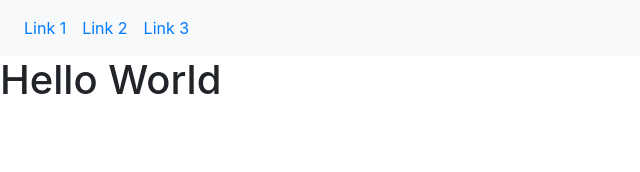
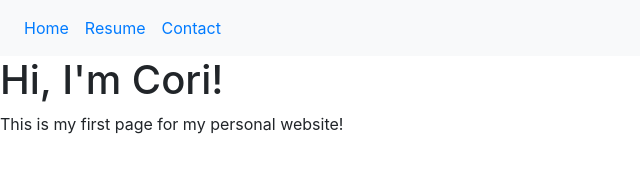
Before and after one commit to CoriRoseDawn/CoriRoseDawn, a plain HTML site: page index.html in a window 1280 px wide. Shown: the whole page, without its empty margins (0-640 px from the left). Drawn offline with nearby package versions, Linux system fonts and the light colour scheme.

Commit message:
Update index.html
should be better

```diff
--- a/index.html
+++ b/index.html
@@ -17,19 +17,24 @@
   <!-- Links -->
   <ul class="navbar-nav">
     <li class="nav-item">
-      <a class="nav-link" href="#">Link 1</a>
+      <a class="nav-link" href="#">Home</a>
     </li>
     <li class="nav-item">
-      <a class="nav-link" href="#">Link 2</a>
+      <a class="nav-link" href="#">Resume</a>
     </li>
     <li class="nav-item">
-      <a class="nav-link" href="#">Link 3</a>
+      <a class="nav-link" href="”mailto:hannekenn2@mymail.nku.edu”">Contact</a>
     </li>
   </ul>
 
 </nav>
 
 <body>
-    <h1>Hello World</h1>
+       <div class=”container”>
+     <div class=”blurb”>
+       <h1>Hi, I'm Cori!</h1>
+       <p>This is my first page for my personal website!</a></p>
+     </div>
+   </div>
 </body>
 </html>
```
